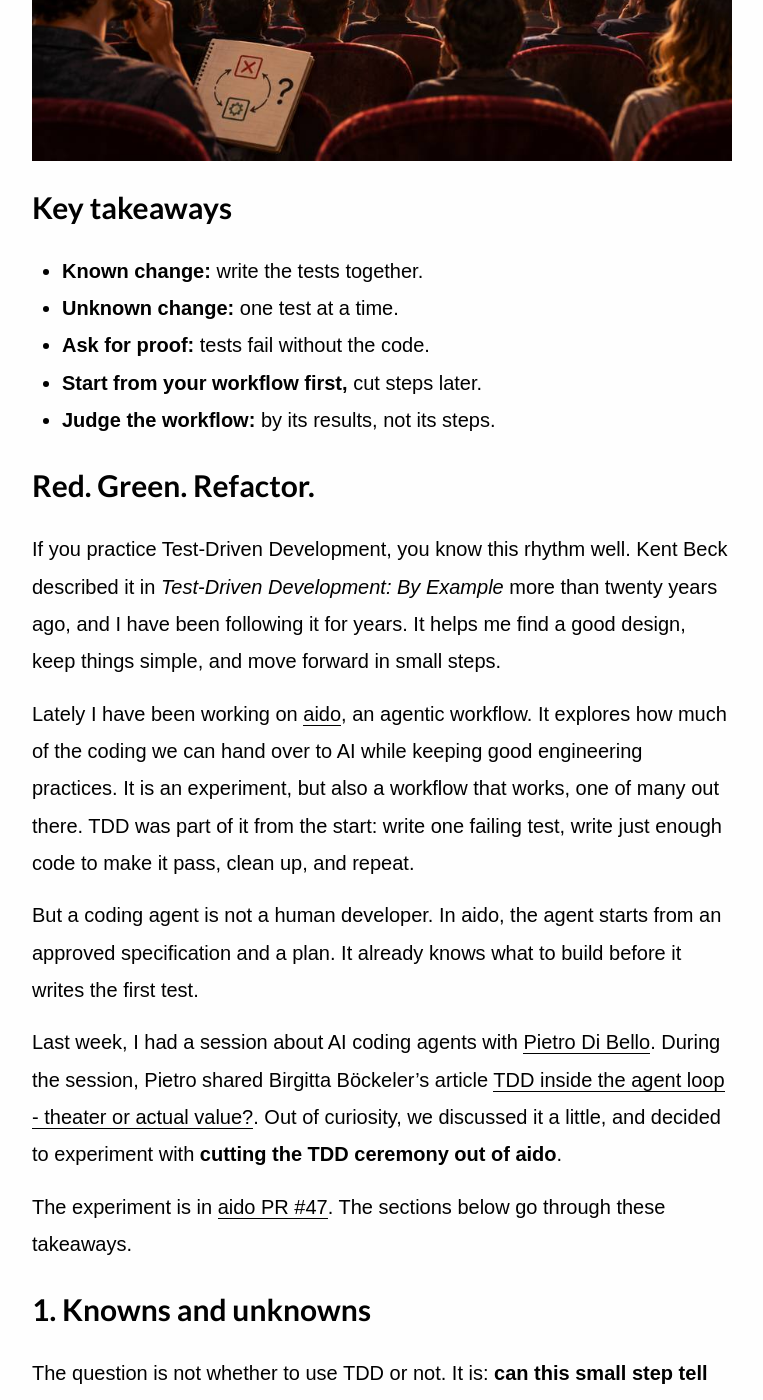
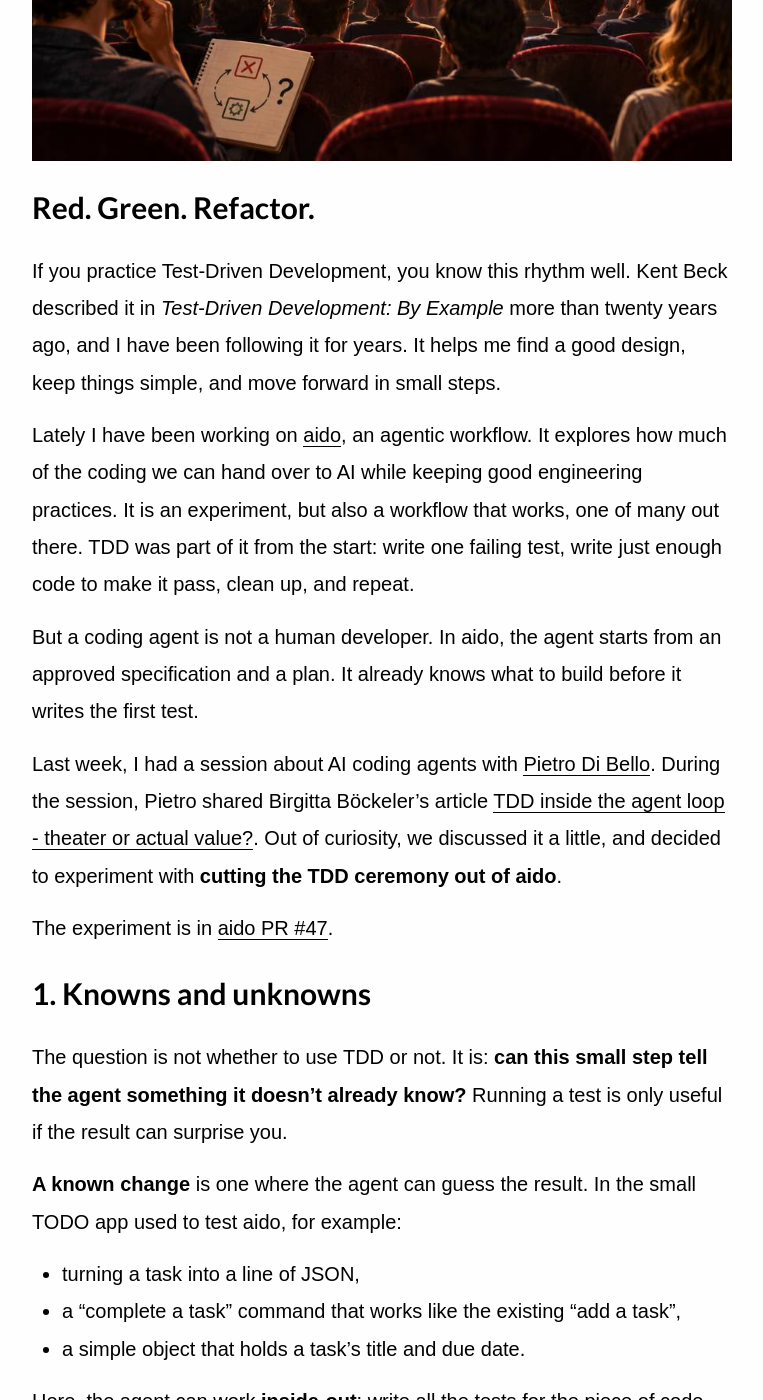
Before and after one commit to joebew42/joebew42.github.io, a Jekyll site: the page built from _posts/2026-11-08-tdd-and-coding-agents-is-it-theater.markdown, in a window 1280 px wide and 1400 px high, scrolled down 661 px. Shown: the whole window, without its empty margins (258-1021 px from the left). Built offline with Jekyll 4.4.1, drawn with Linux system fonts in a browser that asks for light colours; some web fonts are replaced.

Commit message:
draft: remove key takeaways

```diff
--- a/_posts/2026-11-08-tdd-and-coding-agents-is-it-theater.markdown
+++ b/_posts/2026-11-08-tdd-and-coding-agents-is-it-theater.markdown
@@ -12,14 +12,6 @@ summary: "Does a coding agent need every step of Red-Green-Refactor? I tried to
 
 ![Three robots on a theater stage act out Red, Green and Refactor, while a developer in the audience wonders about the cycle](/assets/tdd-and-coding-agents-theater.jpg)
 
-## Key takeaways
-
-- **Known change:** write the tests together.
-- **Unknown change:** one test at a time.
-- **Ask for proof:** tests fail without the code.
-- **Start from your workflow first,** cut steps later.
-- **Judge the workflow:** by its results, not its steps.
-
 ## Red. Green. Refactor.
 
 If you practice Test-Driven Development, you know this rhythm well. Kent Beck described it in _Test-Driven Development: By Example_ more than twenty years ago, and I have been following it for years. It helps me find a good design, keep things simple, and move forward in small steps.
@@ -30,7 +22,7 @@ But a coding agent is not a human developer. In aido, the agent starts from an a
 
 Last week, I had a session about AI coding agents with [Pietro Di Bello](https://github.com/xpepper). During the session, Pietro shared Birgitta Böckeler's article [TDD inside the agent loop - theater or actual value?](https://martinfowler.com/articles/exploring-gen-ai/tdd-in-the-agent-loop.html). Out of curiosity, we discussed it a little, and decided to experiment with **cutting the TDD ceremony out of aido**.
 
-The experiment is in [aido PR #47](https://github.com/joebew42/aido/pull/47). The sections below go through these takeaways.
+The experiment is in [aido PR #47](https://github.com/joebew42/aido/pull/47).
 
 ## 1. Knowns and unknowns
 
```
